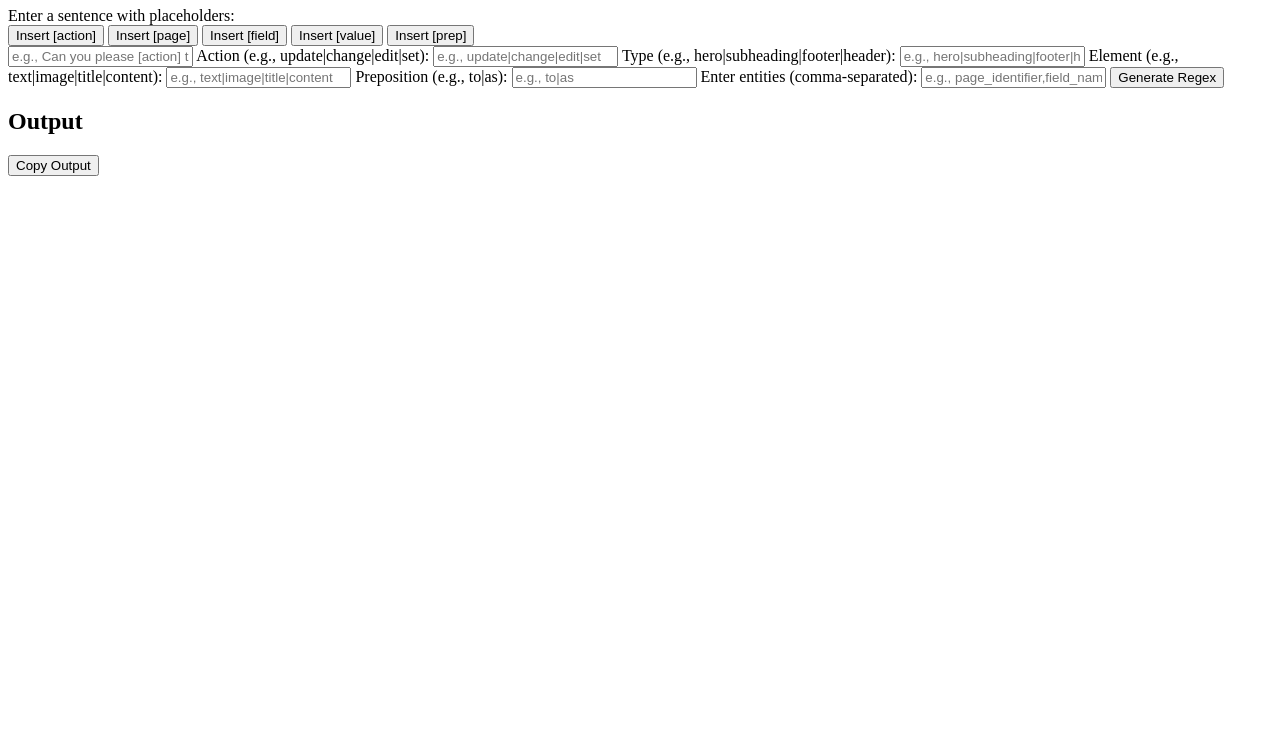
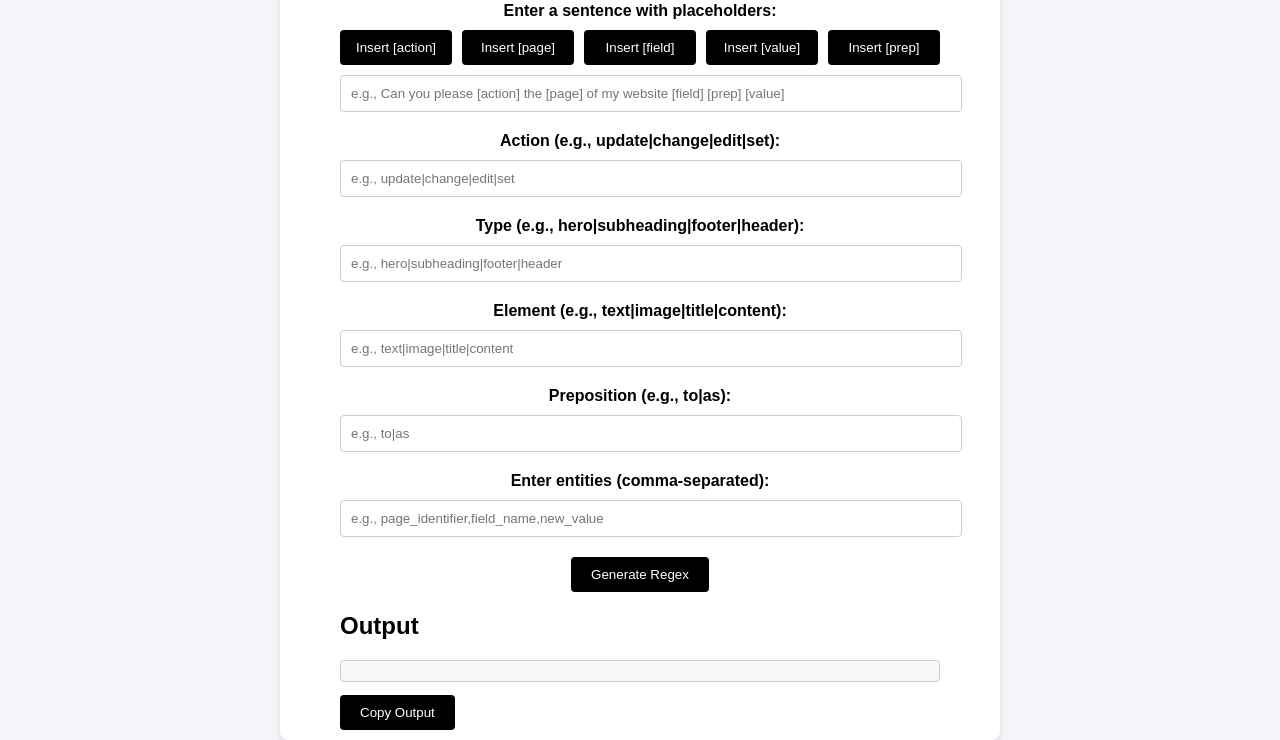
Before and after one commit to npcreativedev/File-Upload, a plain HTML site: page index.html in a window 1280 px wide. Shown: the part 73-813 px from the top of the page. Drawn offline with Linux system fonts and the light colour scheme.

Commit message:
Update index.html

```diff
--- a/index.html
+++ b/index.html
@@ -6,6 +6,95 @@
     <title>Regex Generator</title>
     <link rel="stylesheet" href="styles.css">
 </head>
+    <style>
+        /* styles.css */
+body {
+    font-family: Arial, sans-serif;
+    background-color: #f4f4f9;
+    margin: 0;
+    padding: 0;
+    display: flex;
+    justify-content: center;
+    align-items: center;
+    height: 100vh;
+}
+
+.container {
+    background: white;
+    padding: 10px 60px;
+    border-radius: 8px;
+    box-shadow: 0 4px 6px rgba(0, 0, 0, 0.1);
+  width: 600px;
+    min-width: 450px;
+    text-align: center;
+}
+
+h1 {
+    margin-bottom: 20px;
+    color: #333;
+}
+
+label {
+    display: block;
+    margin-bottom: 10px;
+    font-weight: bold;
+}
+
+input {
+    width: 100%;
+    padding: 10px;
+    margin-bottom: 20px;
+    border: 1px solid #ccc;
+    border-radius: 4px;
+}
+
+.button-group {
+    display: flex;
+    gap: 10px;
+    margin-bottom: 10px;
+}
+
+.button-group button {
+    flex: 1;
+    padding: 10px;
+    background-color: black;
+    color: white;
+    border: none;
+    border-radius: 4px;
+    cursor: pointer;
+}
+
+.button-group button:hover {
+    background-color: gray;
+}
+
+button {
+    padding: 10px 20px;
+    background-color: black;
+    color: white;
+    border: none;
+    border-radius: 4px;
+    cursor: pointer;
+}
+
+button:hover {
+    background-color: gray;
+}
+
+.output {
+    margin-top: 20px;
+    text-align: left;
+}
+
+#json-output {
+    background: #f8f9fa;
+    padding: 10px;
+    border: 1px solid #ccc;
+    border-radius: 4px;
+    white-space: pre-wrap;
+    font-family: monospace;
+}
+</style>
 <body>
     <div class="container">
         <h1>Regex Generator</h1>
```
